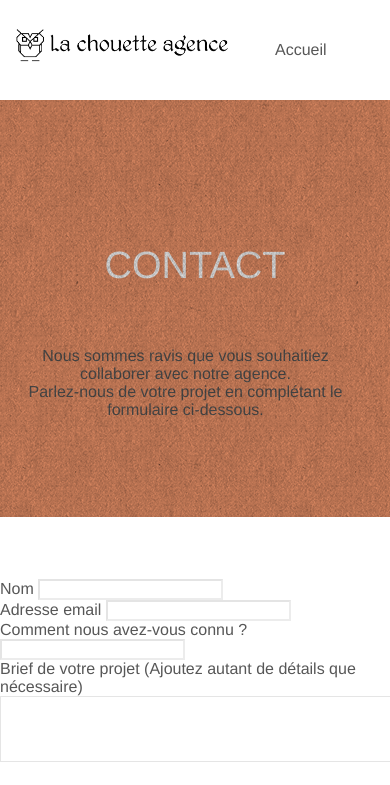
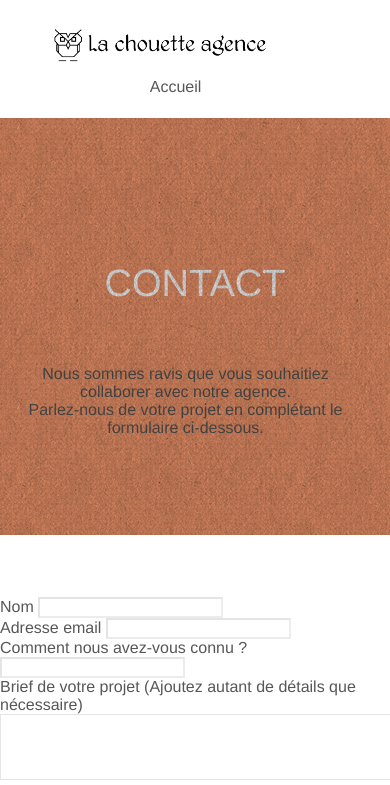
Before and after one commit to fabedevweb/FabriceAvrila_4_04052021, a plain HTML site: page page2.html in a window 390 px wide. Shown: the top 785 px of the page. Drawn offline with Linux system fonts and the light colour scheme.

Commit message:
Mise en page acceuil

```diff
--- a/page2.html
+++ b/page2.html
@@ -14,10 +14,10 @@
 	</head>
 	<body>
 		<main class="page-container">
-			<header class="bloc bgc-white l-bloc " id="bloc-0">
-					<nav class="navbar row">
-						<a class="navbar-brand" href="index.html"><img src="img/la-chouette-agence.webp" alt="atlanta web design logo" height="40" /></a>
-						<a href="index.html">Accueil</a>
+			<header class="bloc bgc-white l-bloc header__page2" id="bloc-0">
+					<nav class="navbar row navbar__page2">
+						<a class="navbar-brand navbar-brand__page2" href="index.html"><img src="img/la-chouette-agence.webp" alt="atlanta web design logo" height="40" /></a>
+						<a class="navbar__accueil navbar__accueil__page2" href="index.html">Accueil</a>
 					</nav>
 				</div>
 			</header>
--- a/style.css
+++ b/style.css
@@ -190,6 +190,22 @@ a:hover {
   margin-bottom: 0;
   z-index: 1;
 }
+.navbar__page2 {
+  display: grid;
+  grid-template-columns: 2fr;
+  grid-template-rows: 1fr;
+}
+.header__page2 {
+  width: 90%;
+}
+.navbar-brand__page2 {
+  grid-row: 1;
+  grid-column: 1;
+}
+.navbar__accueil__page2 {
+  grid-row: 1;
+  grid-column: 2;
+}
 @media screen and (max-width: 767px) {
   .navbar {
     flex-wrap: wrap;
@@ -197,7 +213,19 @@ a:hover {
   .navbar-nav li {
     text-align: center;
   }
+  .navbar__page2 {
+    justify-items: center;
+  }
+  .navbar-brand__page2 {
+    grid-row: 1;
+    grid-column: 1;
+  }
+  .navbar__accueil__page2 {
+    grid-row: 2;
+    grid-column: 1;
+  }
 }
+
 .navbar-brand {
   height: 50px;
   width: 245px;
@@ -816,3 +844,6 @@ h4 {
     margin-top: 30px;
   }
 }
+.img-responsive {
+  margin: auto;
+}
```
